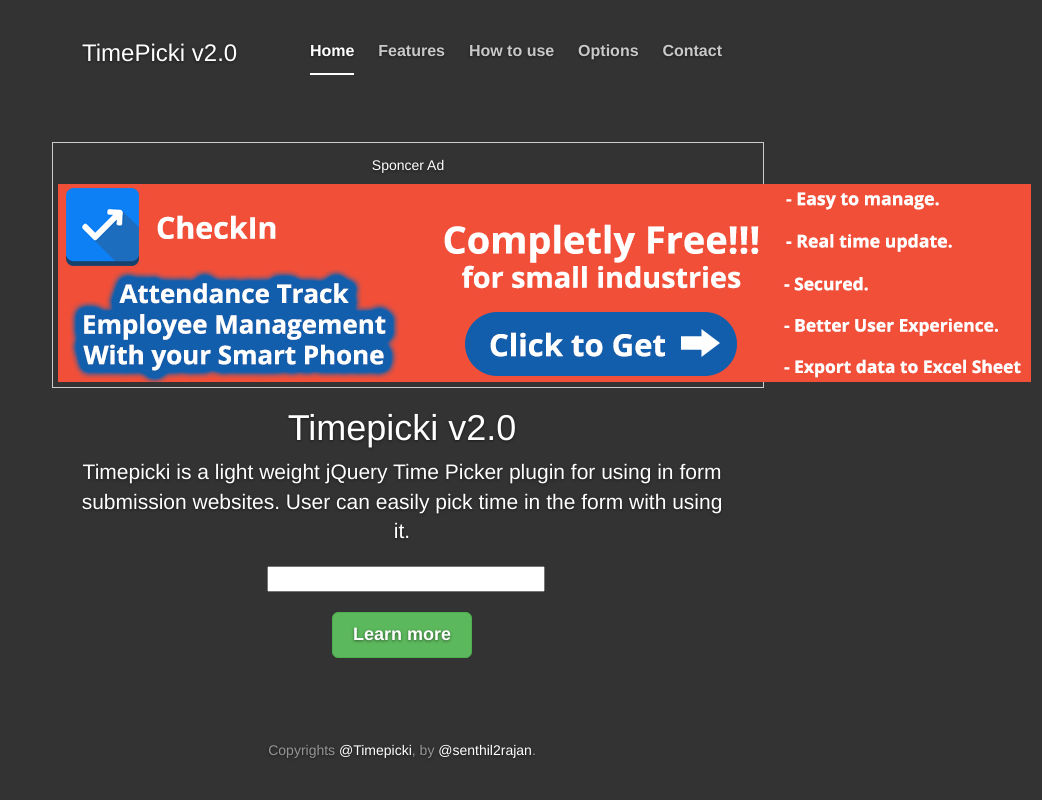
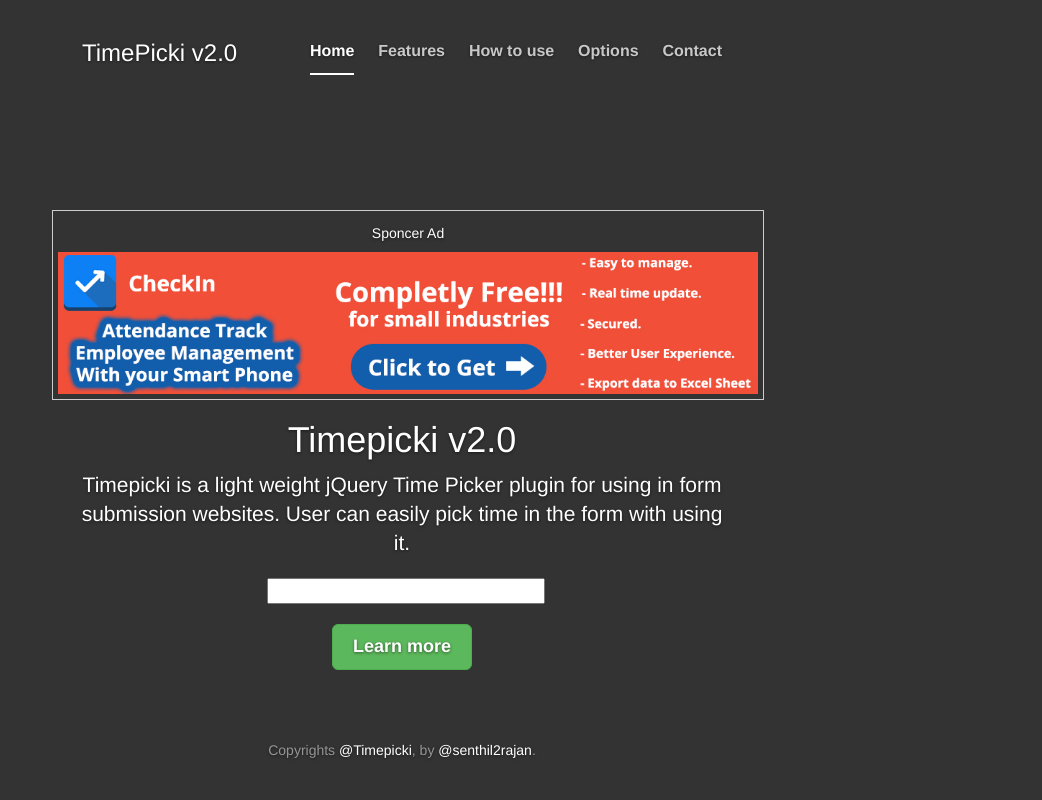
Before and after one commit to senthilraj/TimePicki, a plain HTML site: page index.html in a window 1280 px wide. Shown: the whole page, without its empty margins (238-1280 px from the left). Drawn offline with Linux system fonts and the light colour scheme.

Commit message:
Update index.html

```diff
--- a/index.html
+++ b/index.html
@@ -5,7 +5,7 @@
     <meta http-equiv="X-UA-Compatible" content="IE=edge">
     <meta name="viewport" content="width=device-width, initial-scale=1">
     <meta name="description" content="Timepicki is a light weight jQuery Timepicker plugin for using in form submission websites. timepicker have more option to set time in input filed with dropdown">
-    <meta name="keywords" content="timepicki, timepicker, time, jquery, plugins">
+    <meta name="keywords" content="timepicki, timepicker, free time picker jquery plugins">
     <meta name="author" content="senthil2rajan">
 
     <title>TimePicki - Timepicker for jQuery plugin Demo and documentation</title>
@@ -25,10 +25,10 @@
       <div class="site-wrapper-inner">
 
         <div class="cover-container">
-		<div style="float:left; width: 100%; border:1px solid #ccc; margin-bottom: 20px; padding: 5px;">
+		<div style="float:left; width: 100%; border:1px solid #ccc; margin-bottom: 20px; padding: 5px; margin-top:80px;">
 			<h5>Sponcer Ad</h5>
 			<a href="https://play.google.com/store/apps/details?id=com.pazhanam.checkin">
-				<img src="Attendance-Track-Management.jpg" alt="Attendance Management and employee management system"/>
+				<img src="Attendance-Track-Management.jpg" style="width:100%" alt="Attendance Management and employee management system"/>
 			</a>
 		</div>
           <div class="masthead clearfix">
```
